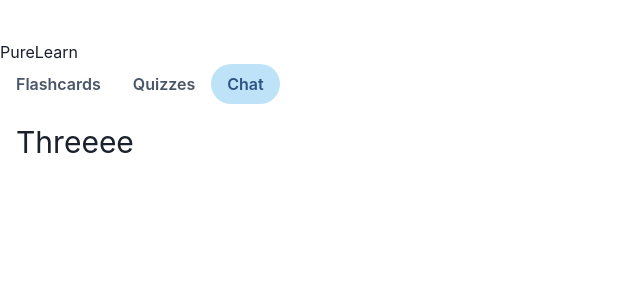
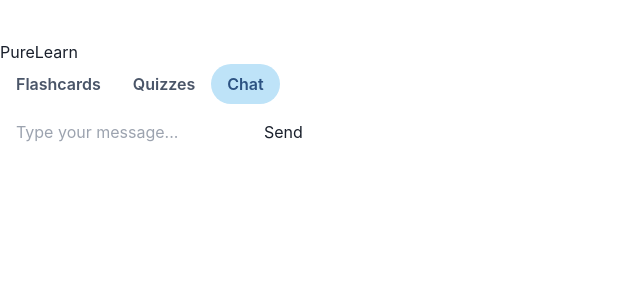
Before and after one commit to johngthecreator/dh-study, a React (Vite) app in the folder frontend/: page /study in a window 1280 px wide. Both pictures are taken after a click on the tab "Chat". Shown: the top 300 px of the page, without its empty margins (0-640 px from the left). Built offline with nearby package versions, Linux system fonts and the light colour scheme.

Commit message:
chat feature

```diff
--- /dev/null
+++ b/frontend/src/components/Chat.jsx
@@ -0,0 +1,76 @@
+import React, { useState } from 'react';
+
+export default function Chat() {
+    const [messages, setMessages] = useState([]);
+
+    const handleSendMessage = async (text) => {
+      setMessages([...messages, { sender: 'user', text }]);
+
+      // Here, you can add logic to send the user's message to a backend and update the state with the bot's reply.
+      // For brevity, I've omitted that part. Add it if needed.
+
+    }
+
+    return (
+      <ChatContainer>
+        <div className="overflow-y-auto h-80">
+          {messages.map((msg, idx) => <Message key={idx} text={msg.text} sender={msg.sender} />)}
+        </div>
+        <InputArea onSend={handleSendMessage} />
+      </ChatContainer>
+    );
+  }
+
+// ChatContainer component
+const ChatContainer = ({ children }) => {
+  return (
+    <div className="flex flex-col items-center justify-center min-h-screen bg-gray-200">
+      <div className="w-11/12 md:w-2/3 lg:w-1/2 xl:w-1/3 bg-white rounded-xl shadow-md p-4">
+        {children}
+      </div>
+    </div>
+  );
+}
+
+// Message component
+const Message = ({ text, sender }) => {
+  return (
+    <div className={`my-2 w-full ${sender === 'user' ? 'text-right' : ''}`}>
+      <div className={`inline-block px-4 py-2 rounded-xl ${sender === 'user' ? 'bg-[#3E69A3] text-white' : 'bg-gray-300 text-gray-900'}`}>
+        {text}
+      </div>
+    </div>
+  );
+}
+
+// InputArea component
+const InputArea = ({ onSend }) => {
+  const [input, setInput] = useState('');
+
+  const handleSend = () => {
+    if (input.trim()) {
+      onSend(input.trim());
+      setInput('');
+    }
+  }
+
+  return (
+    <div className="mt-4 border-t pt-2">
+      <div className="relative">
+        <input
+          type="text"
+          value={input}
+          onChange={e => setInput(e.target.value)}
+          className="w-full px-4 py-2 border rounded-lg"
+          placeholder="Type your message..."
+        />
+        <button
+          onClick={handleSend}
+          className="absolute right-2 top-1/2 transform -translate-y-1/2 bg-[#3E69A3] text-white px-4 py-2 rounded-lg"
+        >
+          Send
+        </button>
+      </div>
+    </div>
+  );
+}
--- a/frontend/src/pages/Study.jsx
+++ b/frontend/src/pages/Study.jsx
@@ -3,6 +3,7 @@
 import Header from "../components/Header";
 import { Tabs, TabList, TabPanels, Tab, TabPanel } from '@chakra-ui/react'
 import Upload from "../components/Upload";
+import Chat from "../components/chat";
 
 export default function Study(){
     return(
@@ -22,7 +23,7 @@
                         <Quiz />
                     </TabPanel>
                     <TabPanel>
-                    <p>Threeee</p>
+                        <Chat />
                     </TabPanel>
                 </TabPanels>
             </Tabs>
```
